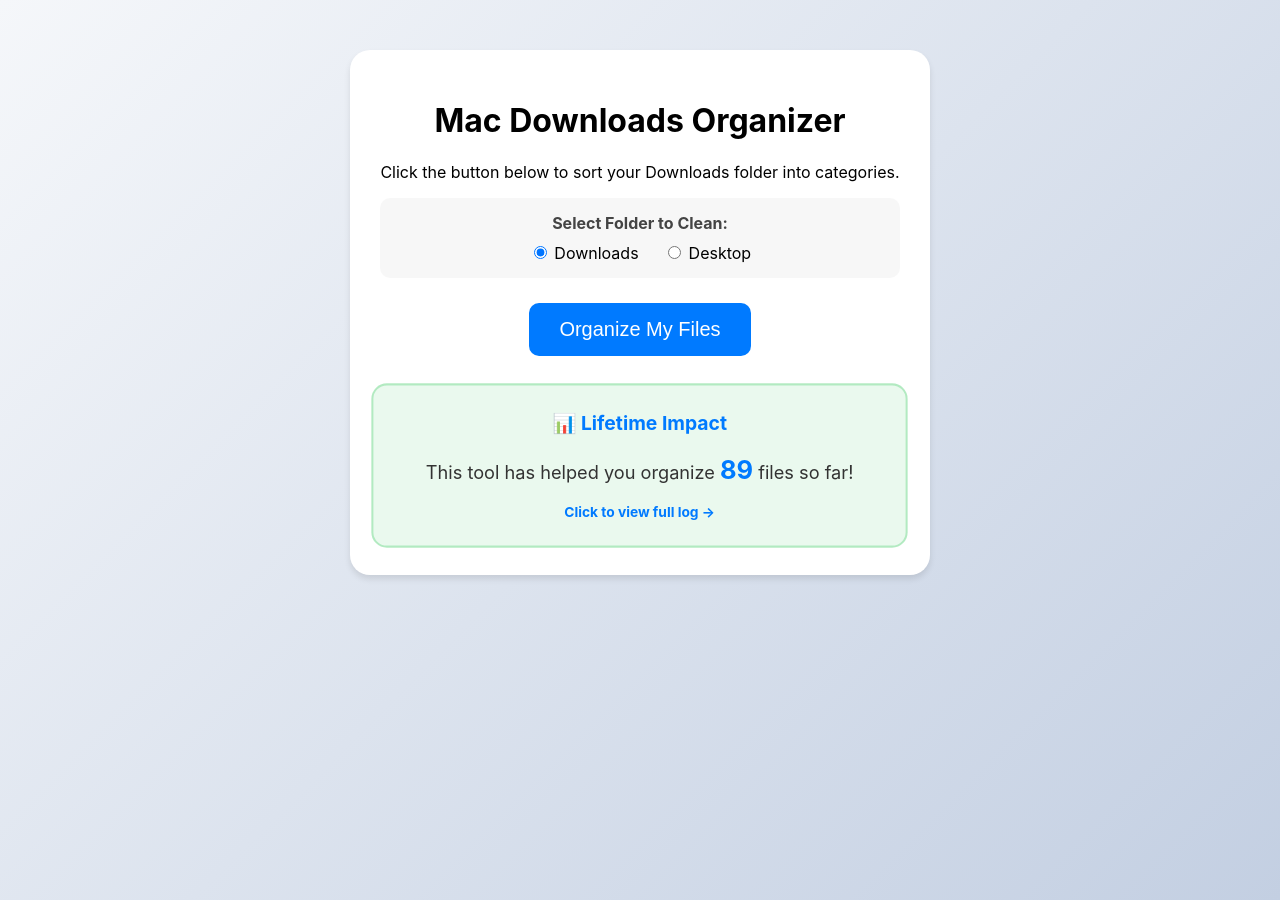
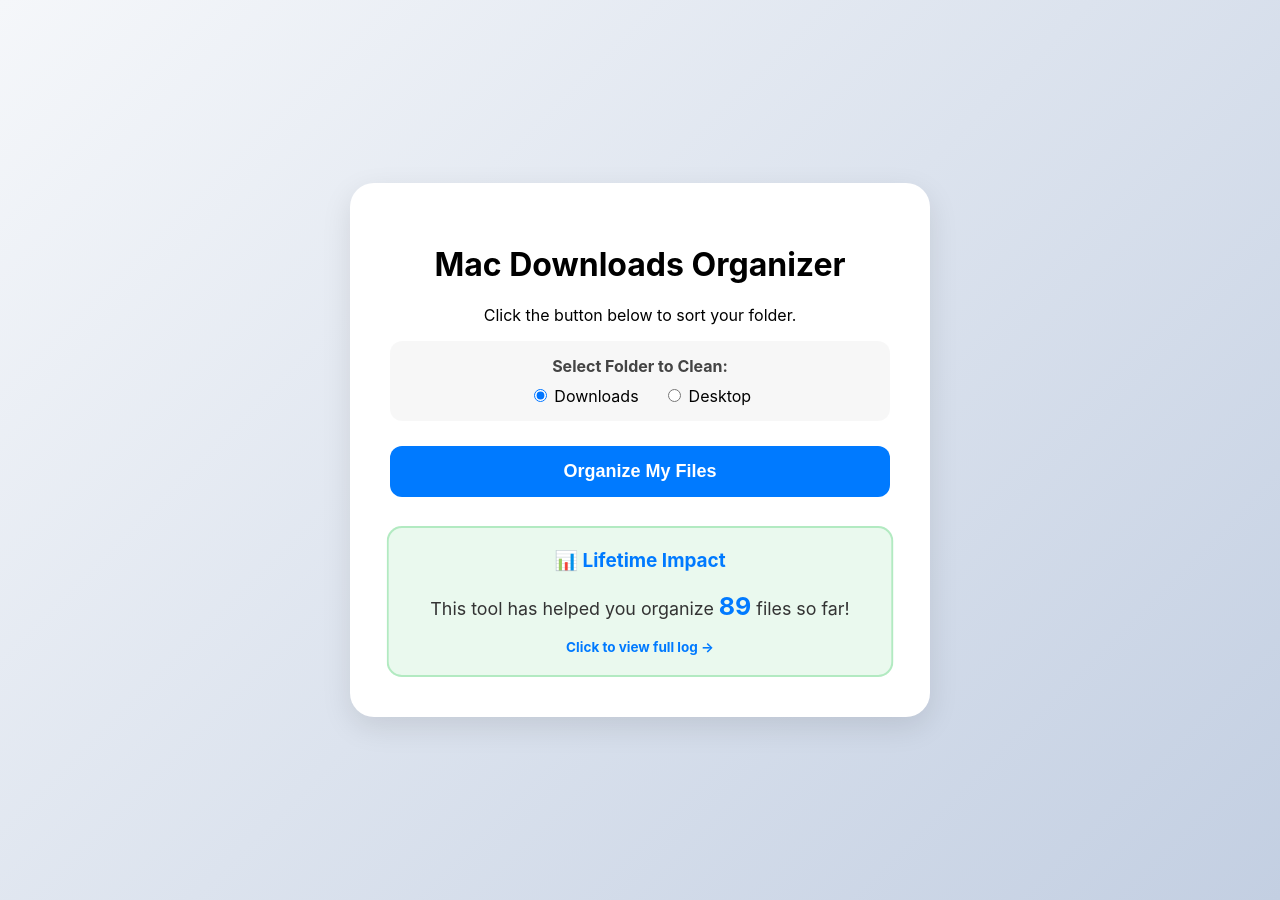
Before and after one commit to saptayh-8910/mac-file-organizer, a Flask app: page / in a window 1280 px wide. Run offline with Flask 3, Linux system fonts and the light colour scheme.

Commit message:
Fix UI alignment and restore centered card layout with hybrid CSS approach

```diff
--- a/templates/index.html
+++ b/templates/index.html
@@ -3,19 +3,42 @@
 <head>
     <title>My Organizer App</title>
     <link rel="stylesheet" href="{{ url_for('static', filename='style.css') }}">
+
+    <style>
+        body {
+            display: flex;
+            flex-direction: column;
+            align-items: center;
+            justify-content: center;
+            min-height: 100vh;
+            margin: 0;
+            background: linear-gradient(135deg, #f5f7fa 0%, #c3cfe2 100%);
+            font-family: -apple-system, sans-serif;
+        }
+        .card {
+            background: white;
+            padding: 40px;
+            border-radius: 24px;
+            box-shadow: 0 10px 30px rgba(0,0,0,0.1);
+            max-width: 500px;
+            width: 90%;
+            text-align: center;
+        }
+    </style>
 </head>
+
 <body>
     <div class="card">
         <h1>Mac Downloads Organizer</h1>
-        <p>Click the button below to sort your Downloads folder into categories.</p>
+        <p>Click the button below to sort your folder.</p>
 
     {% if message %}
-        <p style="color: #ff3b30; font-weight: bold;">{{ message }}</p>
+        <p style="color: #ff3b30; font-weight: bold; margin-bottom: 20px;">{{ message }}</p>
     {% endif %}
 
     <form action="/organize" method="post" onsubmit="showLoading()">
 
-    <div style="margin-bottom: 25px; text-align: center; background: rgba(0,0,0,0.03); padding: 15px; border-radius: 10px;">
+        <div class="folder-select-group">
             <label style="display: block; margin-bottom: 10px; font-weight: bold; color: #444;">Select Folder to Clean:</label>
 
             <input type="radio" id="downloads" name="folder_choice" value="Downloads" checked>
@@ -34,25 +57,20 @@
     </form>
 
     <a href="/history" style="text-decoration: none; color: inherit; display: block;">
-
-    <div class="stat-box" style="margin-top: 30px; padding: 25px; border-radius: 15px;
-         background: {% if total_count > 10 %} rgba(52, 199, 89, 0.1) {% else %} rgba(0, 122, 255, 0.05) {% endif %};
+        <div class="stat-box" style="background: {% if total_count > 10 %} rgba(52, 199, 89, 0.1) {% else %} rgba(0, 122, 255, 0.05) {% endif %};
              border: 2px solid {% if total_count > 10 %} rgba(52, 199, 89, 0.3) {% else %} rgba(0, 122, 255, 0.2) {% endif %};">
 
             <h3 style="margin-top: 0; color: #007aff;">📊 Lifetime Impact</h3>
-
             <p style="font-size: 1.1em; color: #333;">
                 This tool has helped you organize
                 <span style="color: #007aff; font-weight: bold; font-size: 1.4em;">{{ total_count }}</span>
                 files so far!
             </p>
-
             <small style="color: #007aff; font-weight: bold; display: block; margin-top: 10px;">
                 Click to view full log →
             </small>
         </div>
     </a>
-
 </div>
     <script
     src="{{ url_for('static', filename='script.js') }}">
--- a/templates/static/style.css
+++ b/templates/static/style.css
@@ -1,70 +1,77 @@
+/* Structural Styles (These never change) */
 body {
     font-family: -apple-system, sans-serif;
     text-align: center;
     padding: 50px;
     background: linear-gradient(135deg, #f5f7fa 0%, #c3cfe2 100%);
-    height: 100vh;
+    min-height: 100vh;
     margin: 0;
+    display: flex;
+    flex-direction: column;
+    align-items: center;
 }
 
 .card {
     background: white;
-    padding: 30px;
-    border-radius: 20px;
-    box-shadow: 0 4px 6px rgba(0,0,0,0.1);
-    display: inline-block;
+    padding: 40px;
+    border-radius: 24px;
+    box-shadow: 0 10px 30px rgba(0,0,0,0.1);
+    max-width: 500px;
+    width: 90%;
+}
+
+.folder-select-group {
+    margin-bottom: 25px;
+    text-align: center;
+    background: rgba(0,0,0,0.03);
+    padding: 15px;
+    border-radius: 12px;
 }
 
 button {
     background: #007aff;
     color: white;
     border: none;
-    padding: 15px 30px;
-    border-radius: 10px;
-    font-size: 20px;
+    padding: 15px 35px;
+    border-radius: 12px;
+    font-size: 18px;
+    font-weight: 600;
     cursor: pointer;
     transition: 0.2s;
+    width: 100%;
 }
 
-button:hover {
-    background: #005bb5;
-}
+button:hover { background: #005bb5; transform: scale(1.02); }
 
 @keyframes pulse {
     0% { transform: scale(1); }
-    50% { transform: scale(1.05); }
+    50% { transform: scale(1.02); }
     100% { transform: scale(1); }
 }
 
 .stat-box {
+    margin-top: 30px;
+    padding: 20px;
+    border-radius: 15px;
     animation: pulse 2s infinite ease-in-out;
     transition: all 0.3s ease;
 }
 
 .stat-box:hover {
-    background: rgba(0, 122, 255, 0.2) !important;
     transform: translateY(-5px);
-    box-shadow: 0 10px 20px rgba(0,0,0,0.1);
+    box-shadow: 0 8px 15px rgba(0,0,0,0.05);
 }
 
-@keyframes spin {
-    0% { transform: rotate(0deg); }
-    100% { transform: rotate(360deg); }
-}
-
+/* Spinner Styles */
+@keyframes spin { 0% { transform: rotate(0deg); } 100% { transform: rotate(360deg); } }
 .loader {
-    border: 4px solid #f3f3f3;
-    border-top: 4px solid #007aff;
+    border: 3px solid #f3f3f3;
+    border-top: 3px solid #007aff;
     border-radius: 50%;
-    width: 20px;
-    height: 20px;
+    width: 18px;
+    height: 18px;
     animation: spin 1s linear infinite;
     display: inline-block;
-    margin-left: 10px;
     vertical-align: middle;
 }
-
-#loading-spinner {
-    display: none;
-    margin-top: 15px;
-}
+#loading-spinner { display: none; margin-top: 15px; }
```
Lines whose indentation alone changed are shown as unchanged.
